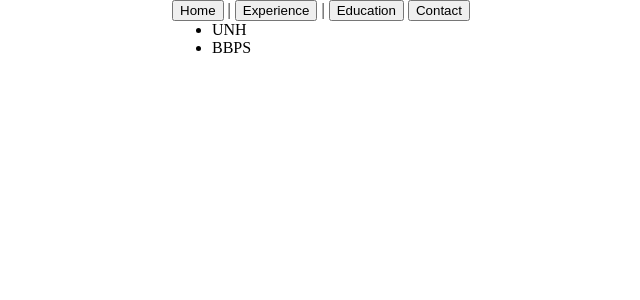
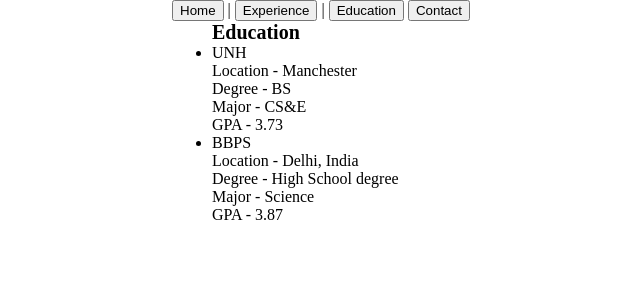
Before and after one commit to Aashirya1995/COMP705, a Django app: page /resume/education/ in a window 1280 px wide. Shown: the top 300 px of the page, without its empty margins (118-758 px from the left). Run offline with Django 3.2, Linux system fonts and the light colour scheme; data comes from the database, SQL or seed files in the repository.

Commit message:
adding education.html

```diff
--- a/django/week3/resume/templates/resume/education.html
+++ b/django/week3/resume/templates/resume/education.html
@@ -3,8 +3,13 @@
 
     {% if Education %}
       <ul>
+        <h2 class="head">Education</h2>
         {% for Education in Education %}
           <li>{{Education.instituition_name}}</li>
+            <p>Location - {{Education.location}}</p>
+            <p>Degree - {{Education.degree}}</p>
+            <p>Major - {{Education.major}}</p>
+            <p>GPA - {{Education.gpa}}</p>
         {% endfor %}
       </ul>
     {% else %}
```
